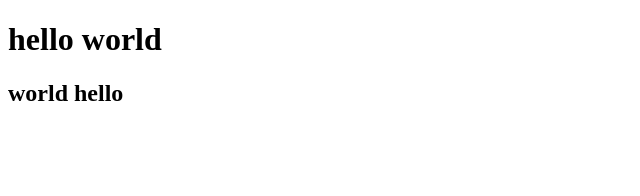
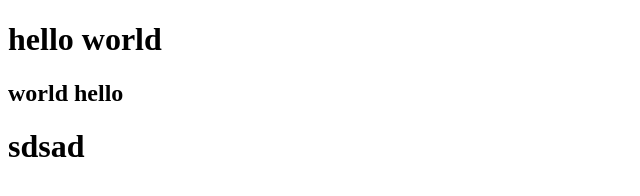
Before and after one commit to sxl15269232988/practice1, a plain HTML site: page index.html in a window 1280 px wide. Shown: the whole page, without its empty margins (0-640 px from the left). Drawn offline with Linux system fonts and the light colour scheme.

```diff
--- a/index.html
+++ b/index.html
@@ -9,5 +9,6 @@
     <body>
         <h1>hello world</h1>
         <h2>world hello</h2>
+        <h1>sdsad</h1>
     </body>
 </html>
```
Also changed, not shown: b.txt (added).
